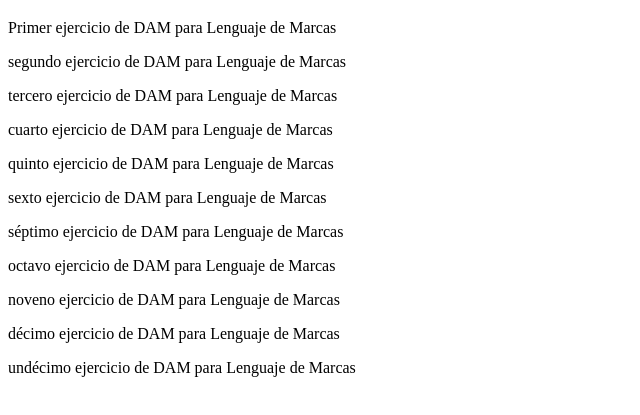
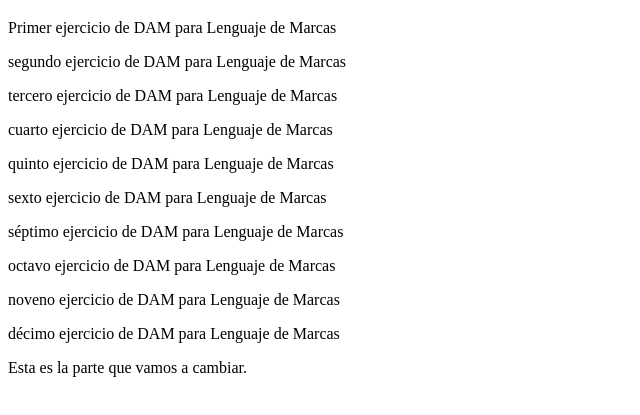
Before and after one commit to edluque/pre-examen, a plain HTML site: page index.html in a window 1280 px wide. Shown: the part 61-476 px from the top of the page, without its empty margins (0-640 px from the left). Drawn offline with Linux system fonts and the light colour scheme.

Commit message:
Primer cambio en feature

```diff
--- a/index.html
+++ b/index.html
@@ -16,6 +16,6 @@
     <p>octavo ejercicio de DAM para Lenguaje de Marcas </p>
     <p>noveno ejercicio de DAM para Lenguaje de Marcas </p>
     <p>décimo ejercicio de DAM para Lenguaje de Marcas </p>
-    <p>undécimo ejercicio de DAM para Lenguaje de Marcas </p>
+    <p>Esta es la parte que vamos a cambiar. </p>
 </body>
 </html>
```
